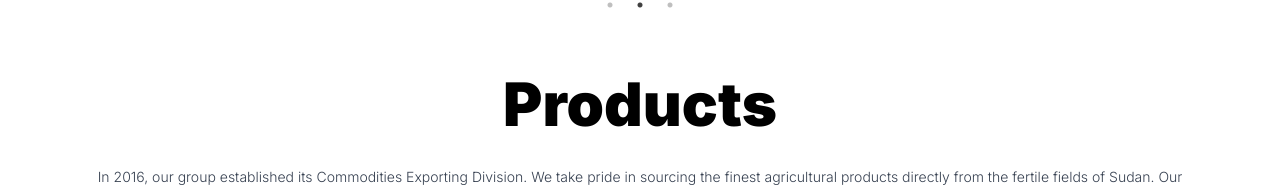
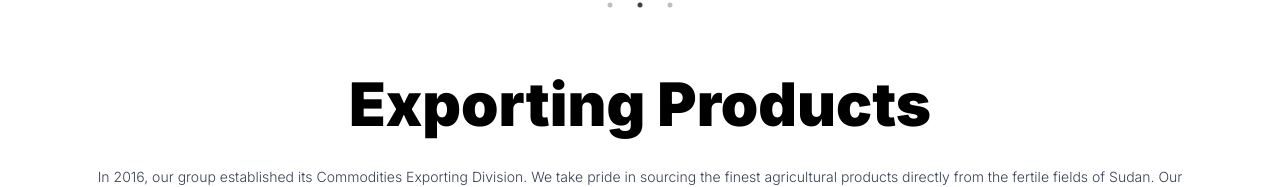
Before and after one commit to irfan-Ghyan/afrop-project, a Next.js app: page /exporting in a window 1280 px wide. Shown: the part 616-803 px from the top of the page. Built offline with nearby package versions, Linux system fonts and the light colour scheme.

Commit message:
updated ui

```diff
--- a/app/components/header/navbar/Navbar.jsx
+++ b/app/components/header/navbar/Navbar.jsx
@@ -61,9 +61,7 @@ const Navbar = () => {
             <Link href="/products" className="text-gray-700 border-b-2 border-transparent hover:border-gray-900">
               Products
             </Link>
-            <Link href="/services" className="text-gray-700 border-b-2 border-transparent hover:border-gray-900">
-              Services
-            </Link>
+
             <Link href="/contact" className="text-gray-700 border-b-2 border-transparent hover:border-gray-900">
               Contact
             </Link>
--- a/app/exporting/page.jsx
+++ b/app/exporting/page.jsx
@@ -14,7 +14,7 @@ import pigeonPeas from '../../public/images/img9.jpg';
 
 const page = () => {
   const data = {
-    title: 'Products',
+    title: 'Exporting Products',
     description: 'In 2016, our group established its Commodities Exporting Division. We take pride in sourcing the finest agricultural products directly from the fertile fields of Sudan. Our commitment to quality assurance begins at the roots, ensuring that each crop is cultivated with precision and care. We pride ourselves on our swift export services, ensuring minimal lead time to deliver our premium products to any destination. We meticulously handle every aspect of the export process, from harvesting to packaging, to deliver the authenticity and excellence our clients expect. What sets us apart is our unwavering commitment to adhering to each country’s importing regulations, guaranteeing a smooth and compliant delivery process. At present, we serve a wide client base from different countries such as China, India, Turkey, Algeria, Yemen, etc.',
   };
 
```
